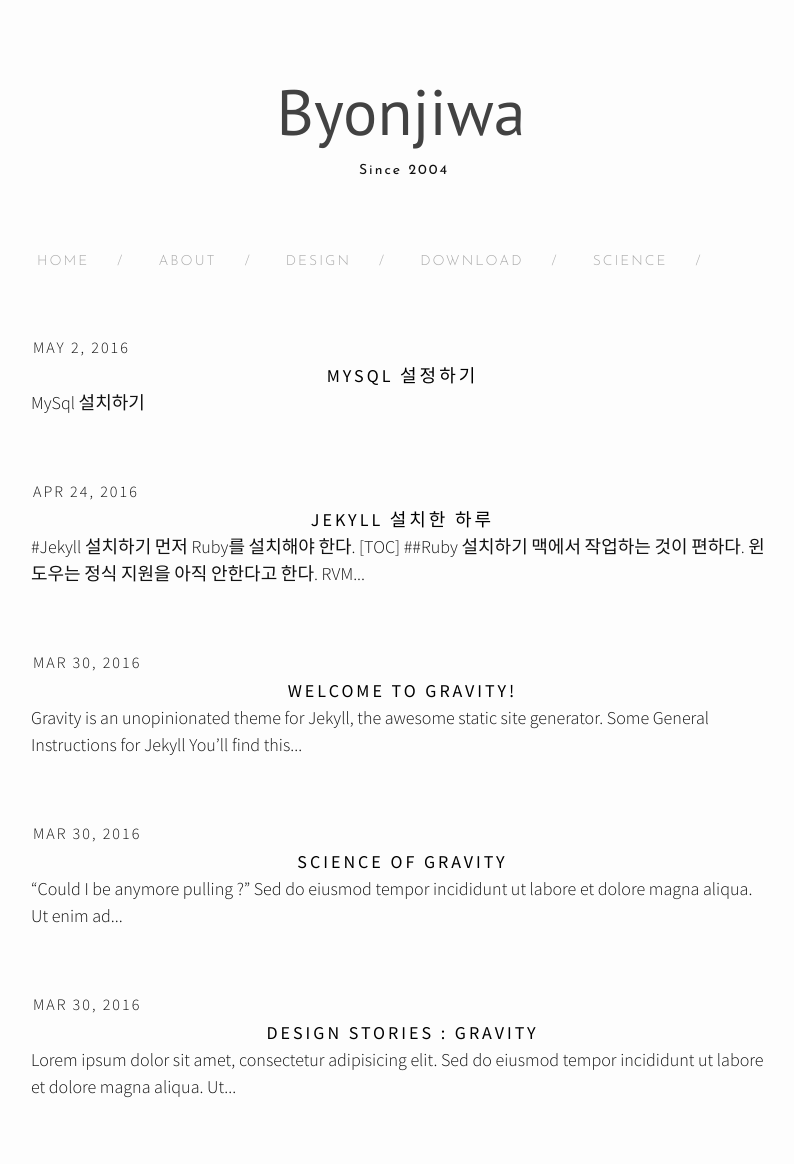
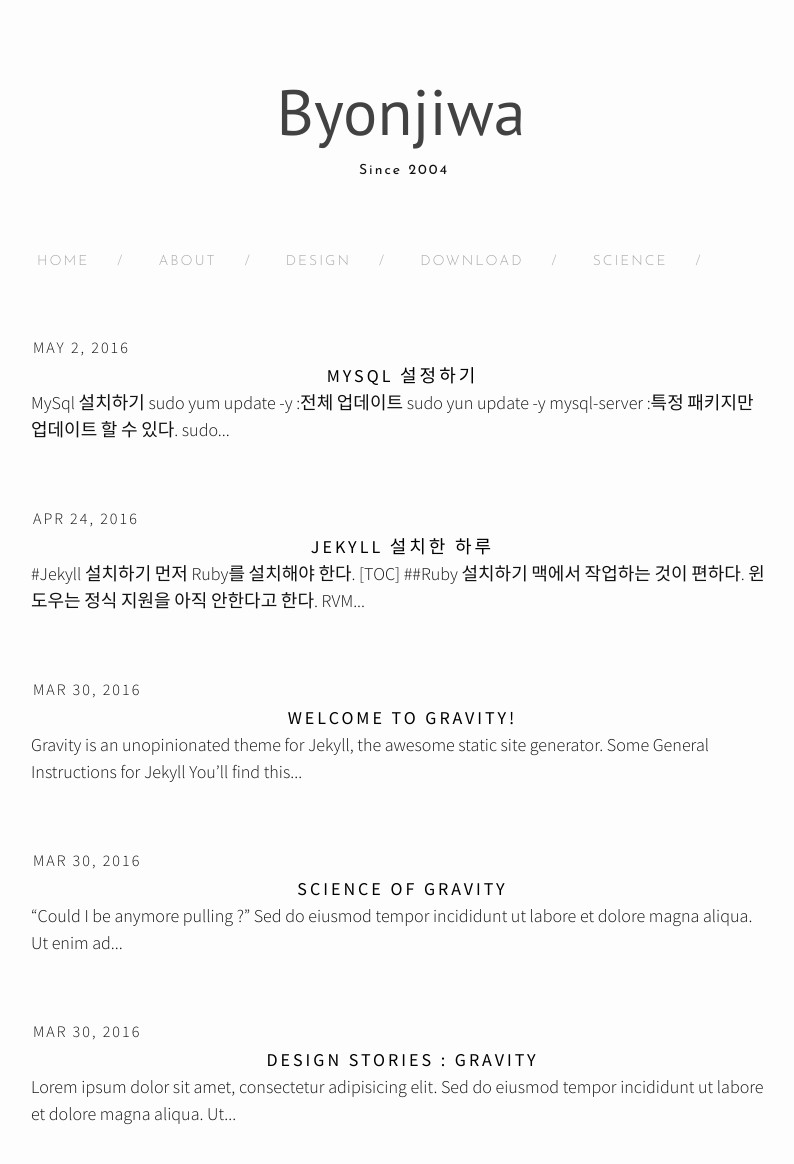
Before and after one commit to Aloepig/aloepig.github.io, a Jekyll site: the page built from index.html, in a window 1280 px wide, cut to the strip 0-1176 px from the top of the page. Shown: the top 1164 px of the strip, without its empty margins (239-1033 px from the left). Built offline with Jekyll 4.4.1, drawn with Linux system fonts in a browser that asks for light colours; nearby versions of some CDN libraries.

Commit message:
Update 2016-05-02-mysql.markdown

```diff
--- a/_posts/2016-05-02-mysql.markdown
+++ b/_posts/2016-05-02-mysql.markdown
@@ -5,6 +5,17 @@
 categories: DB
 author: "Aloepig"
 tags: AWS
+published: true
 ---
 MySql 설치하기
 ==============
+1. `sudo yum update -y` :전체 업데이트
+2. `sudo yun update -y mysql-server` :특정 패키지만 업데이트 할 수 있다.
+3. `sudo yum install -y mysql55-server php56-mysqlnd` :설치
+
+MySql 설정하기
+==============
+1. `sudo service mysqld start` :서버시작
+2. `sudo mysql_secure_installation` :서버 설정
+> *ㅁㄴㅇㄹ
+> *ㅁㄴㅇㄹ
```
